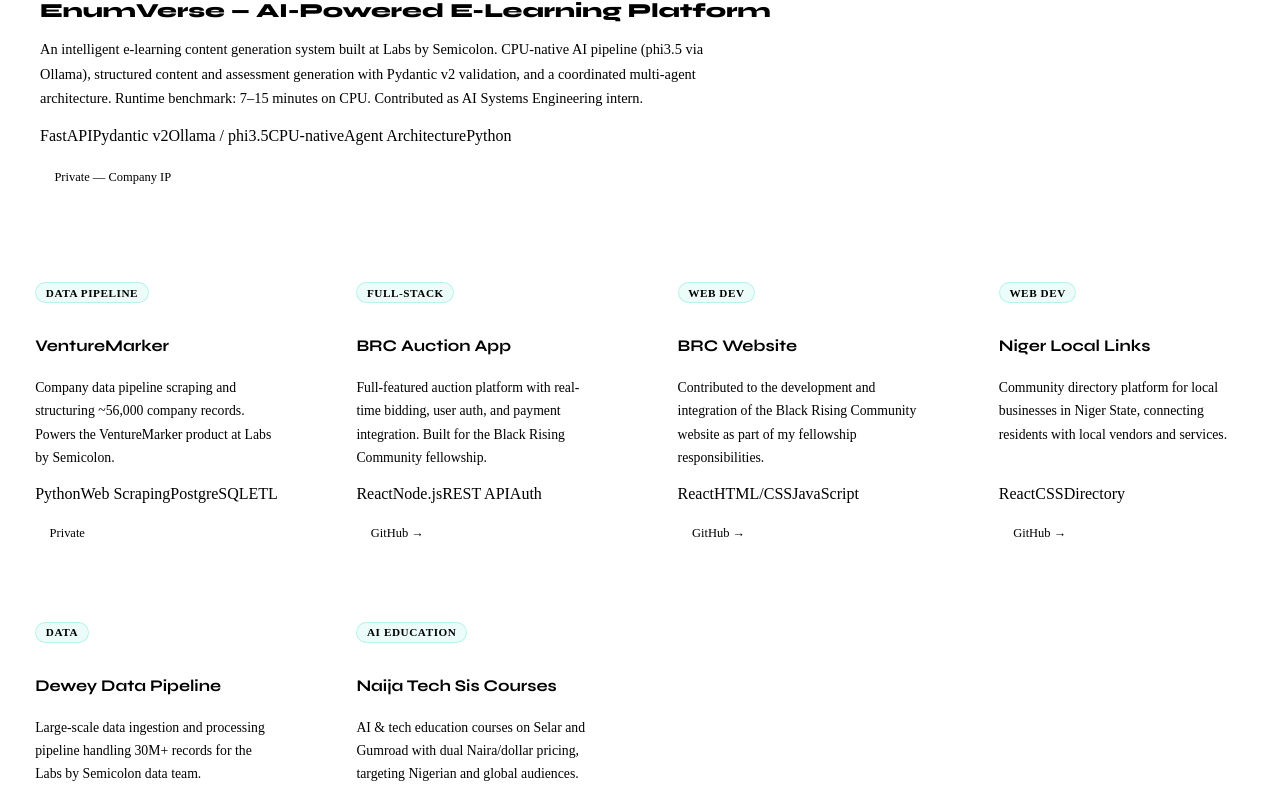
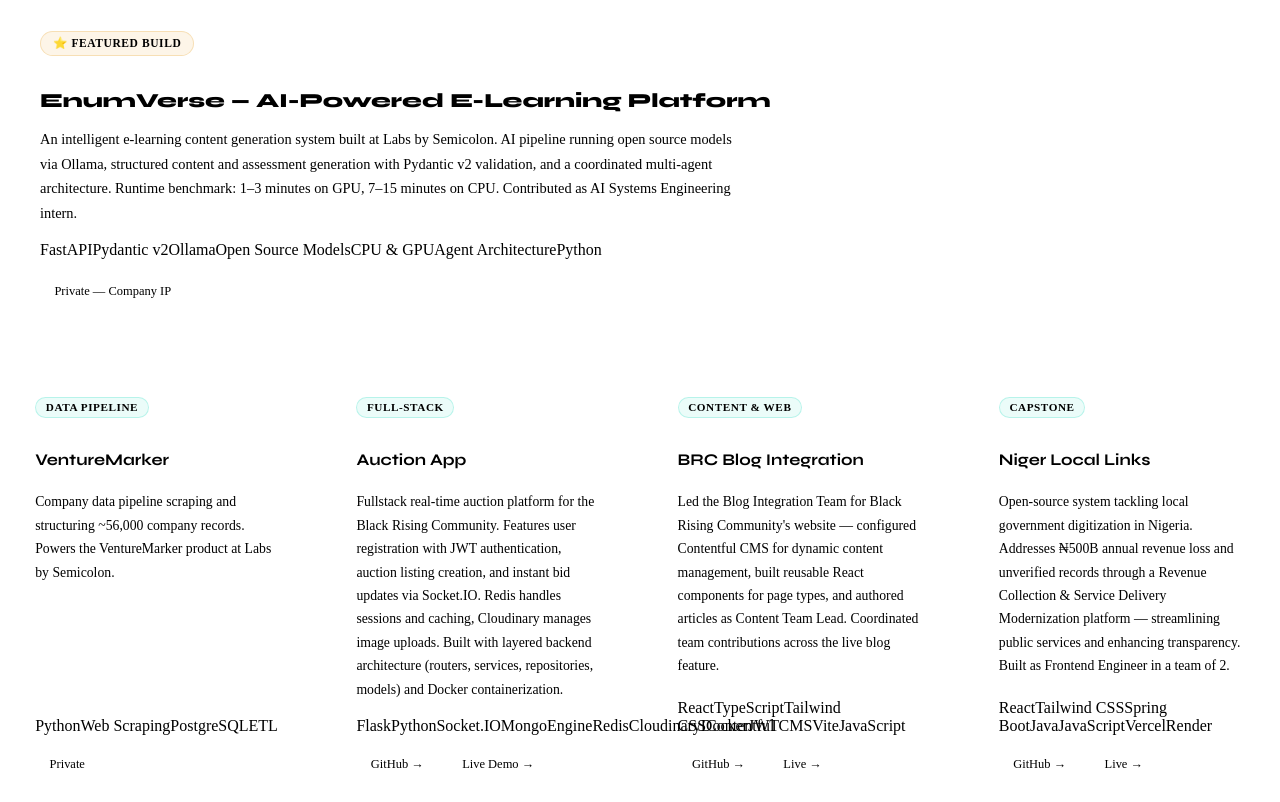
Before and after one commit to mercybabayemi/mercy-portfolio-v2, a React (Vite) app: page / in a window 1280 px wide. Shown: the part 2415-3217 px from the top of the page. Built offline with nearby package versions, Linux system fonts and the light colour scheme; no server answers; the HTML template or start-up script is replaced by a standard one.

Commit message:
Adjusted Project titles and content

```diff
--- a/src/data/portfolio.js
+++ b/src/data/portfolio.js
@@ -43,7 +43,7 @@
   { icon: '🗄️', title: 'Data Engineering', tags: ['Pandas', 'PostgreSQL', 'MongoDB', 'MySQL', '30M+ records', 'ETL', 'Data Cleaning'] },
   { icon: '⚡', title: 'Automation', tags: ['n8n', 'Make', 'Tally', 'Paystack', 'Webhooks', 'WebSockets', 'Socket.IO', 'Workflow Design'] },
   { icon: '🌐', title: 'Full-Stack Dev', tags: ['React', 'TypeScript', 'Tailwind CSS', 'Flask', 'Spring Boot', 'Node.js', 'Django', 'MongoDB', 'Socket.IO', 'Redis', 'REST APIs', 'JWT', 'HTML/CSS', 'JavaScript'] },
-  { icon: '✍️', title: 'Technical Writing', tags: ['Software Requirements Spec', 'API Docs', 'User Manuals', 'Tutorials', 'Architecture Docs', 'Mermaid Diagrams', 'Changelogs'] },
+  { icon: '✍️', title: 'Technical Writing', tags: ['Software Requirements Spec: Functional Requirements · Non-Functional Requirements · User Stories · Use Cases · Data Requirements · System Constraints · Assumptions & Dependencies', 'API Docs', 'User Manuals', 'Tutorials', 'Architecture Docs', 'Mermaid Diagrams', 'Changelogs'] },
   { icon: '📐', title: 'System Design', tags: ['Requirements Analysis', 'Wireframes', 'Mermaid', 'Class Diagrams', 'Use Cases', 'ER Diagrams', 'Architecture Docs'] },
   { icon: '📊', title: 'Research & Eval', tags: ['G-Eval', 'RubricEval', 'AfriPed', 'Gradio', 'HuggingFace Spaces', 'Google Colab', 'Jupyter Notebook', 'Academic Writing', 'ArXiv'] },
 ]
@@ -52,8 +52,8 @@
   featured: {
     badge: '⭐ Featured Build',
     title: 'EnumVerse — AI-Powered E-Learning Platform',
-    desc: 'An intelligent e-learning content generation system built at Labs by Semicolon. CPU-native AI pipeline (phi3.5 via Ollama), structured content and assessment generation with Pydantic v2 validation, and a coordinated multi-agent architecture. Runtime benchmark: 7–15 minutes on CPU. Contributed as AI Systems Engineering intern.',
-    stack: ['FastAPI', 'Pydantic v2', 'Ollama / phi3.5', 'CPU-native', 'Agent Architecture', 'Python'],
+    desc: 'An intelligent e-learning content generation system built at Labs by Semicolon. AI pipeline running open source models via Ollama, structured content and assessment generation with Pydantic v2 validation, and a coordinated multi-agent architecture. Runtime benchmark: 1–3 minutes on GPU, 7–15 minutes on CPU. Contributed as AI Systems Engineering intern.',
+    stack: ['FastAPI', 'Pydantic v2', 'Ollama', 'Open Source Models', 'CPU & GPU', 'Agent Architecture', 'Python'],
     links: [{ label: 'Private — Company IP', href: null }],
     color: 'gold',
   },
@@ -67,24 +67,33 @@
     },
     {
       badge: 'Full-Stack',
-      title: 'BRC Auction App',
-      desc: 'Full-featured auction platform with real-time bidding, user auth, and payment integration. Built for the Black Rising Community fellowship.',
-      stack: ['React', 'Node.js', 'REST API', 'Auth'],
-      links: [{ label: 'GitHub →', href: 'https://github.com/mercybabayemi' }],
+      title: 'Auction App',
+      desc: 'Fullstack real-time auction platform for the Black Rising Community. Features user registration with JWT authentication, auction listing creation, and instant bid updates via Socket.IO. Redis handles sessions and caching, Cloudinary manages image uploads. Built with layered backend architecture (routers, services, repositories, models) and Docker containerization.',
+      stack: ['Flask', 'Python', 'Socket.IO', 'MongoEngine', 'Redis', 'Cloudinary', 'Docker', 'JWT'],
+      links: [
+        { label: 'GitHub →', href: 'https://github.com/mercybabayemi/Auction-App' },
+        { label: 'Live Demo →', href: 'https://auctionapp-rl4y.onrender.com' },
+      ],
     },
     {
-      badge: 'Web Dev',
-      title: 'BRC Website',
-      desc: 'Contributed to the development and integration of the Black Rising Community website as part of my fellowship responsibilities.',
-      stack: ['React', 'HTML/CSS', 'JavaScript'],
-      links: [{ label: 'GitHub →', href: 'https://github.com/mercybabayemi' }],
+      badge: 'Content & Web',
+      title: 'BRC Blog Integration',
+      desc: 'Led the Blog Integration Team for Black Rising Community\'s website — configured Contentful CMS for dynamic content management, built reusable React components for page types, and authored articles as Content Team Lead. Coordinated team contributions across the live blog feature.',
+      stack: ['React', 'TypeScript', 'Tailwind CSS', 'Contentful CMS', 'Vite', 'JavaScript'],
+      links: [
+        { label: 'GitHub →', href: 'https://github.com/0d-fako/black-rising' },
+        { label: 'Live →', href: 'https://blackrisingcommunity.org' },
+      ],
     },
     {
-      badge: 'Web Dev',
+      badge: 'Capstone',
       title: 'Niger Local Links',
-      desc: 'Community directory platform for local businesses in Niger State, connecting residents with local vendors and services.',
-      stack: ['React', 'CSS', 'Directory'],
-      links: [{ label: 'GitHub →', href: 'https://github.com/mercybabayemi' }],
+      desc: 'Open-source system tackling local government digitization in Nigeria. Addresses ₦500B annual revenue loss and unverified records through a Revenue Collection & Service Delivery Modernization platform — streamlining public services and enhancing transparency. Built as Frontend Engineer in a team of 2.',
+      stack: ['React', 'Tailwind CSS', 'Spring Boot', 'Java', 'JavaScript', 'Vercel', 'Render'],
+      links: [
+        { label: 'GitHub →', href: 'https://github.com/mercybabayemi/NigerLocalLinks' },
+        { label: 'Live →', href: 'https://niger-local-links.vercel.app/' },
+      ],
     },
     {
       badge: 'Data',
```
